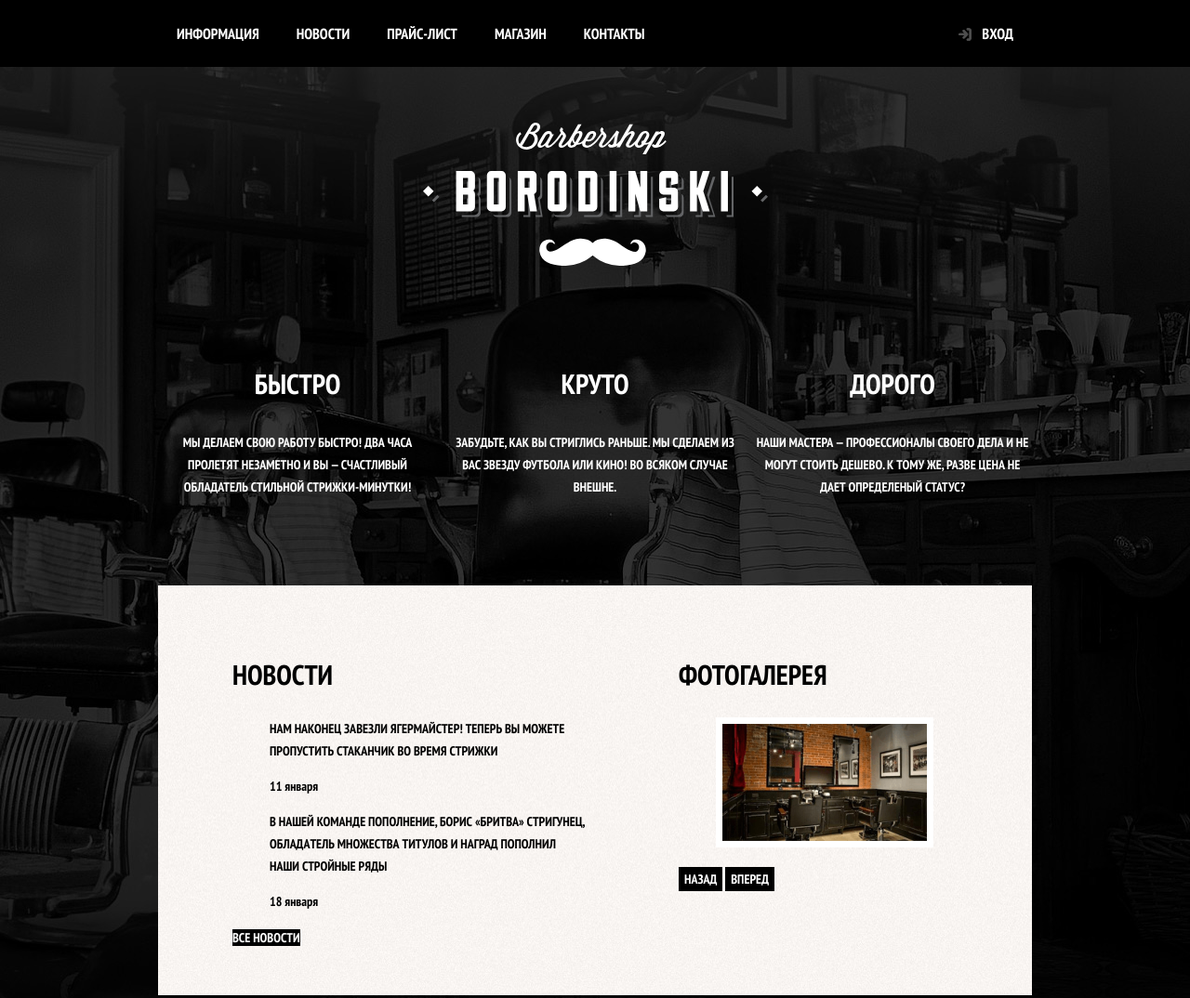
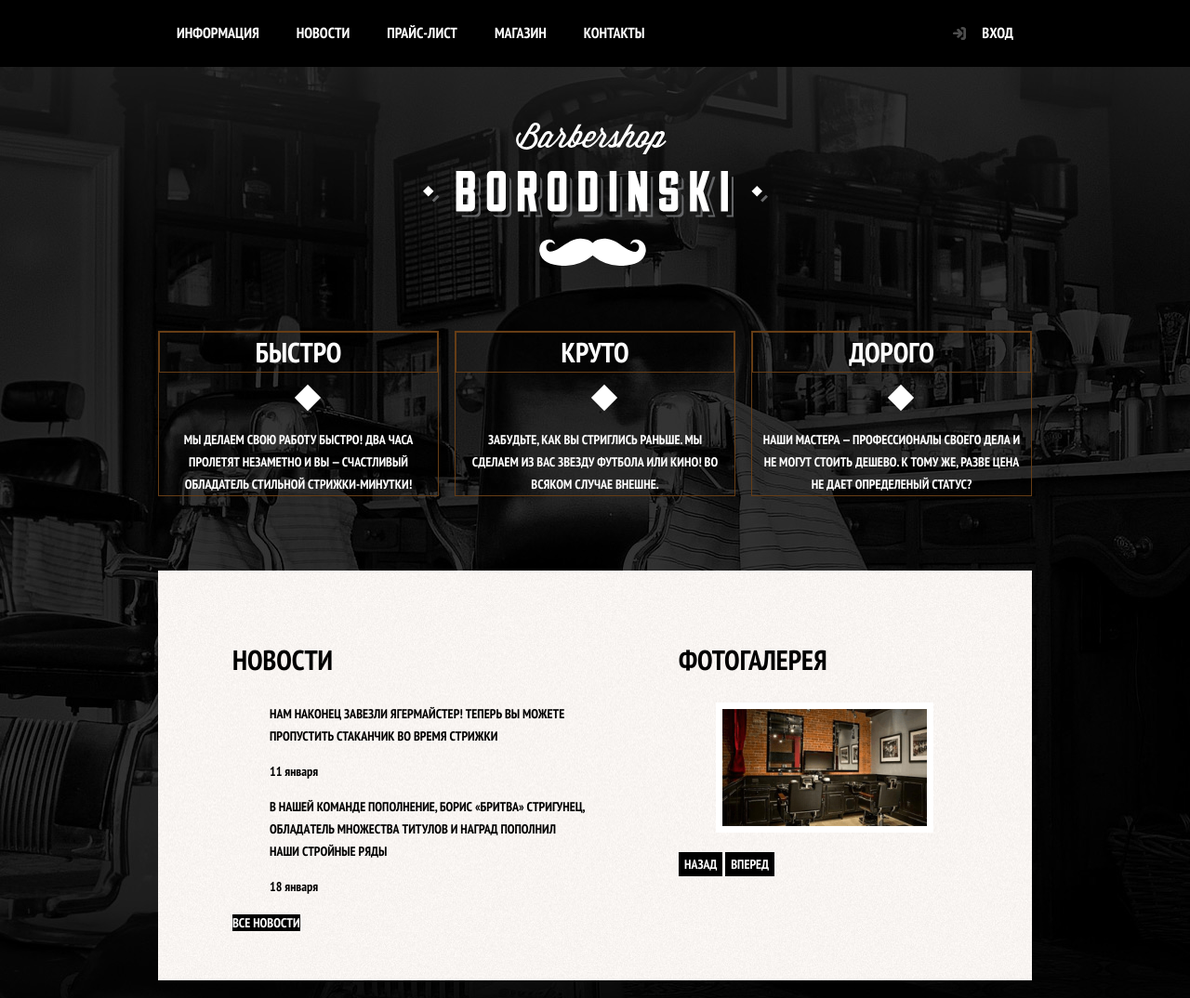
Before and after one commit to dexla/dexla.github.io, a plain HTML site: page barbershop/index.html in a window 1280 px wide. Shown: the top 1074 px of the page at 93% size. Drawn offline with Linux system fonts and the light colour scheme; a script that the page names is missing.

Commit message:
Update style.css

```diff
--- a/barbershop/css/style.css
+++ b/barbershop/css/style.css
@@ -37,7 +37,7 @@
     background-color: #663d15;
 }
 .main-header {
-    margin-bottom: 75px;
+    margin-bottom: 69px;
 }
 .main-header-logo {
     width: 371px;
@@ -81,8 +81,8 @@
     width: 16px;
     height: 18px;
     position: absolute;
-    top: 29px;
-    left: 24px;
+    top: 28px;
+    left: 18px;
     background: url(../img/login.svg) 0 0 no-repeat;
     opacity: 0.3;
 }
@@ -108,7 +108,7 @@
 .site-navigation a,
 .user-navigation a {
     display: block;
-    padding: 26px 20px;
+    padding: 25px 20px 27px 20px;
     color: #ffffff;
 }
 .site-navigation a:hover,
@@ -134,10 +134,28 @@
 .feature-item {
     text-align: center;
     width: 300px;
+    border: 1px solid#663d15;
 }
 .feature-item h3 {
+    position: relative;
     font-size: 30px;
     line-height: 42px;
+    margin: 0;
+    margin-bottom: 60px;
+    border: 1px solid#663d15;
+}
+.feature-item h3::after {
+    content: "";
+    position: absolute;
+    bottom: -38px;
+    left: 50%;
+    width: 20px;
+    height: 20px;
+    background-color: #ffffff;
+    transform: rotate(45deg);
+}
+.feature-item p {
+    margin: 0 10px;
 }
 .index-columns {
     background: #f8f5f2 url("../img/index-column1.jpg") 0 0 repeat;
```
